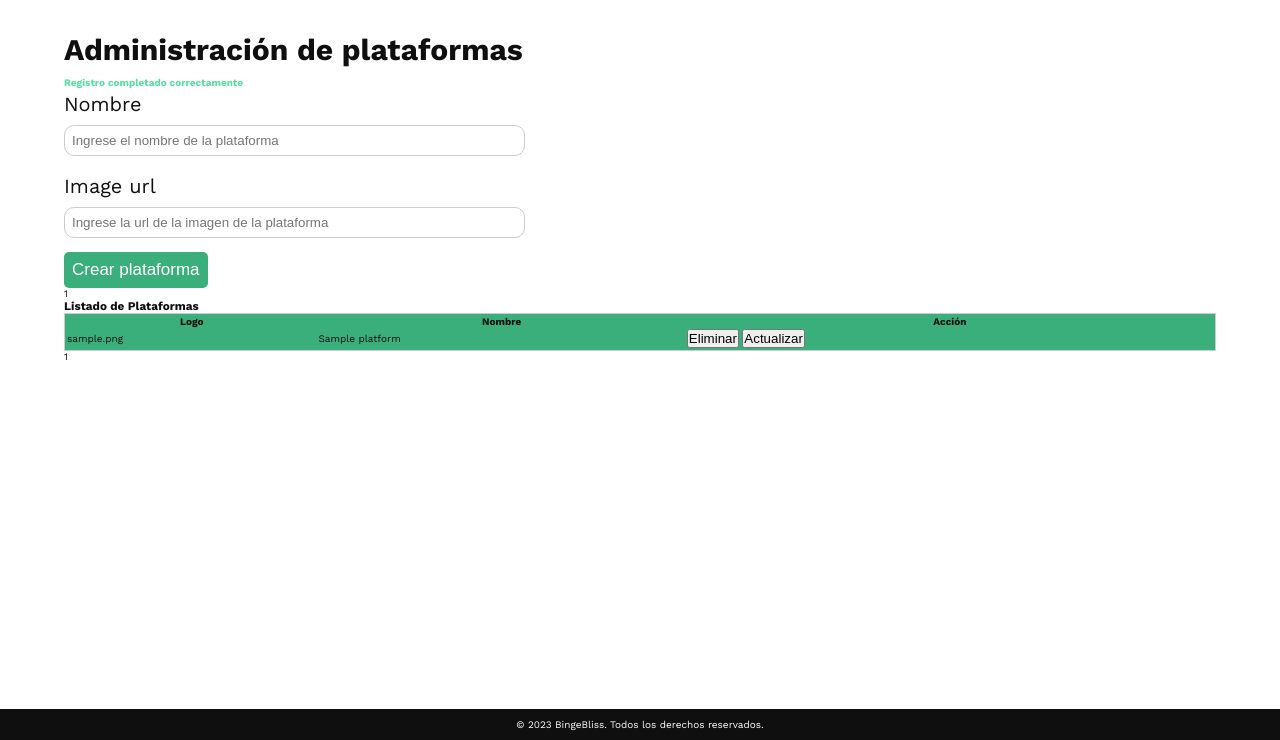
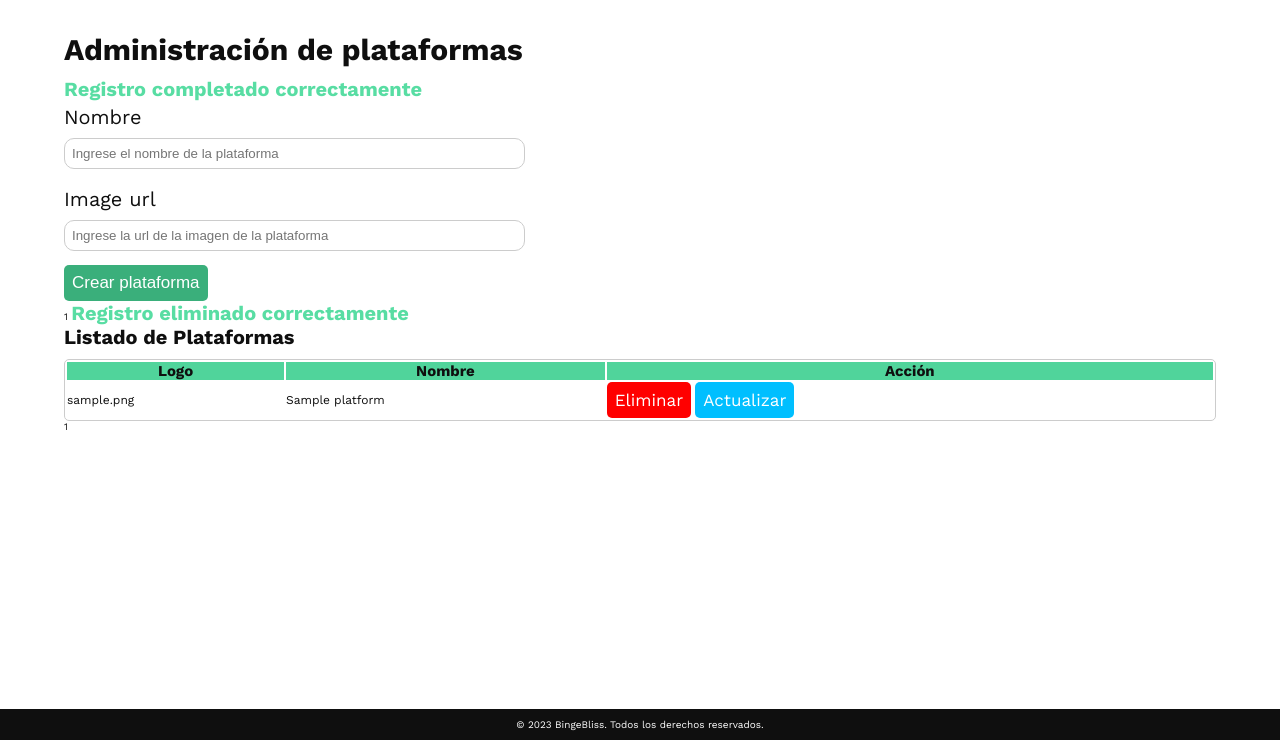
Before and after one commit to luismavlo/peliculas_viu, a PHP site: page /actividad1-viu/Platform/index in a window 1280 px wide. Shown: the part 60-800 px from the top of the page. Run offline with PHP 8.4, Linux system fonts and the light colour scheme; the visitor is signed in with stand-in values (Sample User, id 1); tables that the repository leaves empty hold one stand-in row (values such as "Sample post"); a stand-in replaces the project's code that opens the database connection; some libraries are stand-ins or nearby versions; some web fonts are replaced.

Commit message:
delete, and update platform

```diff
--- a/assets/css/style.css
+++ b/assets/css/style.css
@@ -42,10 +42,12 @@ body {
 }
 
 .text-success {
+    font-size: 2rem;
     color: #58DDA3;
 }
 
 .text-danger {
+    font-size: 2rem;
     color: #e91e63;
 }
 
@@ -363,12 +365,58 @@ body {
     transition: all 300ms;
 }
 
+.button-dashboard-secondary {
+    display: inline-block;
+    text-decoration: none;
+    padding: 0.8rem;
+    border: none;
+    background-color: deepskyblue;
+    border-radius: 5px;
+    color: white;
+    font-size: 1.7rem;
+    transition: all 300ms;
+}
+
+.button-dashboard-danger {
+    display: inline-block;
+    text-decoration: none;
+    padding: 0.8rem;
+    border: none;
+    background-color: #ff0000;
+    border-radius: 5px;
+    color: white;
+    font-size: 1.7rem;
+    transition: all 300ms;
+}
+
 .button-dashboard-primary:hover {
     background-color: #157a4e;
 }
 
+.button-dashboard-secondary:hover {
+    background-color: dodgerblue;
+}
+
+.button-dashboard-danger:hover {
+    background-color: #b30000;
+}
+
+
 .table {
     width: 100%;
     border: 1px solid #ccc;
-    background-color: #3aaf7b;
+    border-radius: 5px;
+    font-size: 1.2rem;
 }
+
+.table-header {
+    border: 1px solid #ccc;
+    background-color: #50d49b;
+    font-size: 1.5rem;
+    padding: 2rem;
+}
+
+.heading-3 {
+    font-size: 2rem;
+    margin-bottom: 1rem;
+}
--- a/controllers/PlatformController.php
+++ b/controllers/PlatformController.php
@@ -32,7 +32,13 @@ class PlatformController {
         $platform->setName($name);
         $platform->setImage($image);
 
-        $save = $platform->save();
+        if(isset($_GET['id'])){
+            $platform->setId($_GET['id']);
+            $save = $platform->update();
+        }else {
+            $save = $platform->save();
+        }
+
 
         if (!$save) {
             $_SESSION['create_platform'] = "failed";
@@ -48,4 +54,45 @@ class PlatformController {
 
     }
 
+    public function findOne()
+    {
+
+    }
+
+    public function update()
+    {
+        if(!isset($_GET['id'])){
+            $_SESSION['find_platform'] = 'failed';
+            header('Location:'.base_url.'Platform/index');
+        }
+
+        $edit = true;
+        $id = $_GET['id'];
+        $platform = new Platform();
+        $platform->setId($id);
+        $platformFoundIt = $platform->findOne();
+
+        require_once 'views/platforms/platformPage.php';
+    }
+
+    public function delete()
+    {
+        if(!isset($_GET['id'])){
+            $_SESSION['delete_platform'] = 'failed';
+        }
+
+        $id = $_GET['id'];
+        $platform = new Platform();
+        $platform->setId($id);
+        $delete = $platform->delete();
+
+        if(!$delete){
+            $_SESSION['delete_platform'] = 'failed';
+        }
+
+        $_SESSION['delete_platform'] = 'completed';
+
+        header('Location:'.base_url.'Platform/index');
+    }
+
 }
--- a/models/Platform.php
+++ b/models/Platform.php
@@ -44,9 +44,9 @@ class Platform
     public function save(): bool
     {
         $sql = "INSERT INTO platform VALUES(NULL, '{$this->getName()}', '{$this->getImage()}')";
-        $plaform = $this->db->query($sql);
+        $platform = $this->db->query($sql);
 
-        if(!$plaform) {
+        if(!$platform) {
             return false;
         }
         return true;
@@ -56,4 +56,32 @@ class Platform
     {
         return $this->db->query("SELECT * FROM platform");
     }
+
+    public function update(): bool
+    {
+        $sql = "UPDATE platform SET name = '{$this->getName()}', image = '{$this->getImage()}' WHERE id={$this->getId()}";
+        $platform = $this->db->query($sql);
+
+        if(!$platform) {
+            return false;
+        }
+        return true;
+    }
+
+    public function delete()
+    {
+        $sql = "DELETE FROM platform WHERE id={$this->id}";
+        $platform = $this->db->query($sql);
+
+        if(!$platform) {
+            return false;
+        }
+        return true;
+    }
+
+    public function findOne()
+    {
+        $platform = $this->db->query("SELECT * FROM platform WHERE id = {$this->getId()}");
+        return $platform->fetch_object();
+    }
 }
--- a/views/platforms/createPlatformForm.php
+++ b/views/platforms/createPlatformForm.php
@@ -1,15 +1,29 @@
 
+<?php
+    if(isset($edit) && isset($platformFoundIt) && is_object($platformFoundIt)){
+        $url_action = base_url."Platform/create&id=".$platformFoundIt->id;
+    } else {
+        $url_action = base_url."Platform/create";
+    }
+?>
 
-<form action="<?=base_url?>Platform/create" method="POST" class="form" style="height: 20rem; width: 40%">
+<form action="<?=$url_action?>" method="POST" class="form" style="height: 20rem; width: 40%">
     <p class="form-group">
         <label for="name">Nombre </label>
-        <input type="text" name="name" required class="form-input" placeholder="Ingrese el nombre de la plataforma"/>
+        <input type="text" name="name" required class="form-input" placeholder="Ingrese el nombre de la plataforma" value="<?= isset($platformFoundIt) && is_object($platformFoundIt) ? $platformFoundIt->name : ''; ?>"/>
     </p>
     <p class="form-group">
         <label for="image">Image url </label>
-        <input type="text" name="image" required class="form-input" placeholder="Ingrese la url de la imagen de la plataforma"/>
+        <input type="text" name="image" required class="form-input" placeholder="Ingrese la url de la imagen de la plataforma" value="<?= isset($platformFoundIt) && is_object($platformFoundIt) ? $platformFoundIt->image : ''; ?>"/>
     </p>
-    <p>
-        <input type="submit" value="Crear plataforma" class="button-dashboard-primary">
-    </p>
+    <?php if(isset($edit)): ?>
+        <p>
+            <input type="submit" value="Editar plataforma" class="button-dashboard-primary">
+        </p>
+    <?php else: ?>
+        <p>
+            <input type="submit" value="Crear plataforma" class="button-dashboard-primary">
+        </p>
+    <?php endif; ?>
+
 </form>
--- a/views/platforms/platformPage.php
+++ b/views/platforms/platformPage.php
@@ -12,5 +12,18 @@
 
     <?= require_once 'createPlatformForm.php';?>
 
-    <?= require_once 'platformTable.php';?>
+    <?php if(!isset($edit)): ?>
+        <?php if(isset($_SESSION['delete_platform']) && $_SESSION['delete_platform'] == 'completed' ): ?>
+            <strong class="text-success"> Registro eliminado correctamente </strong>
+        <?php elseif(isset($_SESSION['delete_platform']) && $_SESSION['delete_platform'] == 'failed' ): ?>
+            <strong class="text-danger"> Eliminación de registro fallida </strong>
+        <?php endif; ?>
+
+        <?php Util::deleteSession('delete_platform') ?>
+
+
+        <?= require_once 'platformTable.php';?>
+    <?php endif; ?>
+
+
 </main>
--- a/views/platforms/platformTable.php
+++ b/views/platforms/platformTable.php
@@ -1,5 +1,5 @@
 
-<h3>Listado de Plataformas</h3>
+<h3 class="heading-3">Listado de Plataformas</h3>
 
 <table class="table">
     <tr class="table-header">
@@ -12,8 +12,8 @@
         <td><?= $platform->image; ?></td>
         <td><?= $platform->name; ?></td>
         <td>
-            <button class="button-dashboard-danger"> Eliminar </button>
-            <button class="button-dashboard-secondary"> Actualizar </button>
+            <a class="button-dashboard-danger" href="<?=base_url?>Platform/delete&id=<?=$platform->id;?>"> Eliminar </a>
+            <a class="button-dashboard-secondary" href="<?=base_url?>Platform/update&id=<?=$platform->id;?>"> Actualizar </a>
         </td>
     </tr>
     <?php endwhile; ?>
```
Also changed, not shown: config/db.php (+20 -20 lines).
